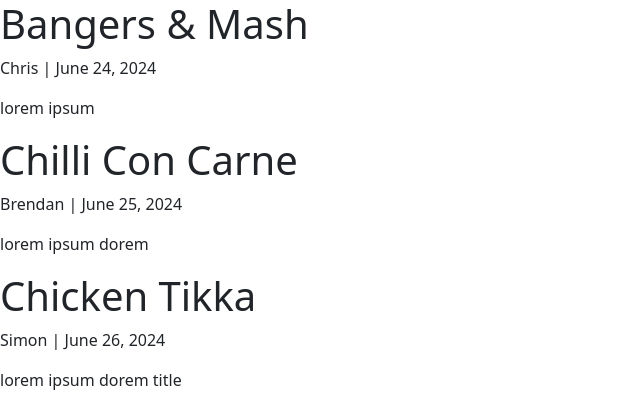
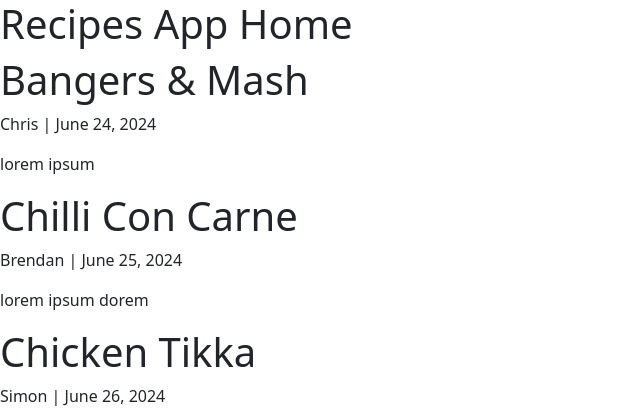
Before and after one commit to JamieBennett-Dev/Hackathon3-Recipe, a Django app: page / in a window 1280 px wide. Shown: the top 420 px of the page, without its empty margins (0-640 px from the left). Run offline with Django 5.2, Linux system fonts and the light colour scheme; some libraries are stand-ins or nearby versions.

Commit message:
home.html updated

```diff
--- a/recipes/templates/recipes/home.html
+++ b/recipes/templates/recipes/home.html
@@ -2,6 +2,7 @@
 
 {% block content %}
 
+<h1>Recipes App Home</h1>
 {% for recipe in recipes %}
 <h1>{{ recipe.title }}</h1>
 <p>{{ recipe.author }} | {{ recipe.date_posted }}</p>
```
